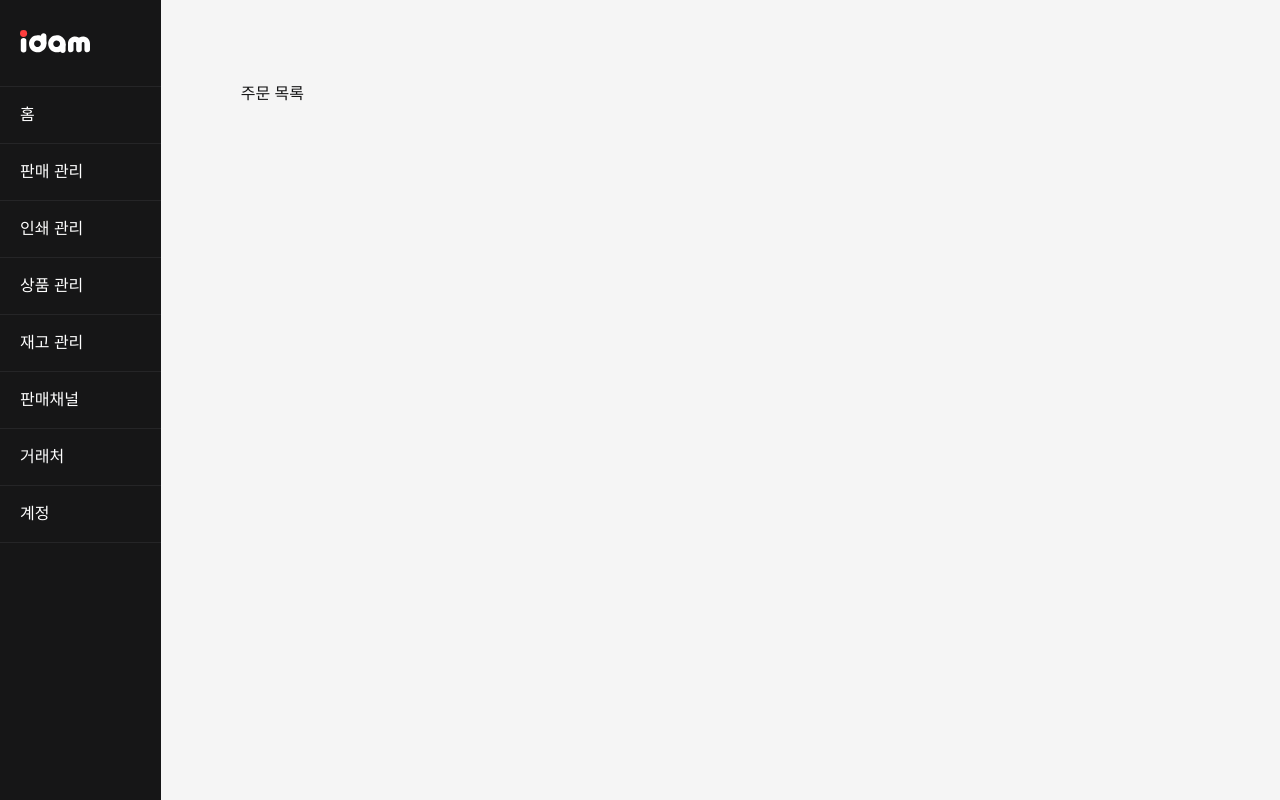
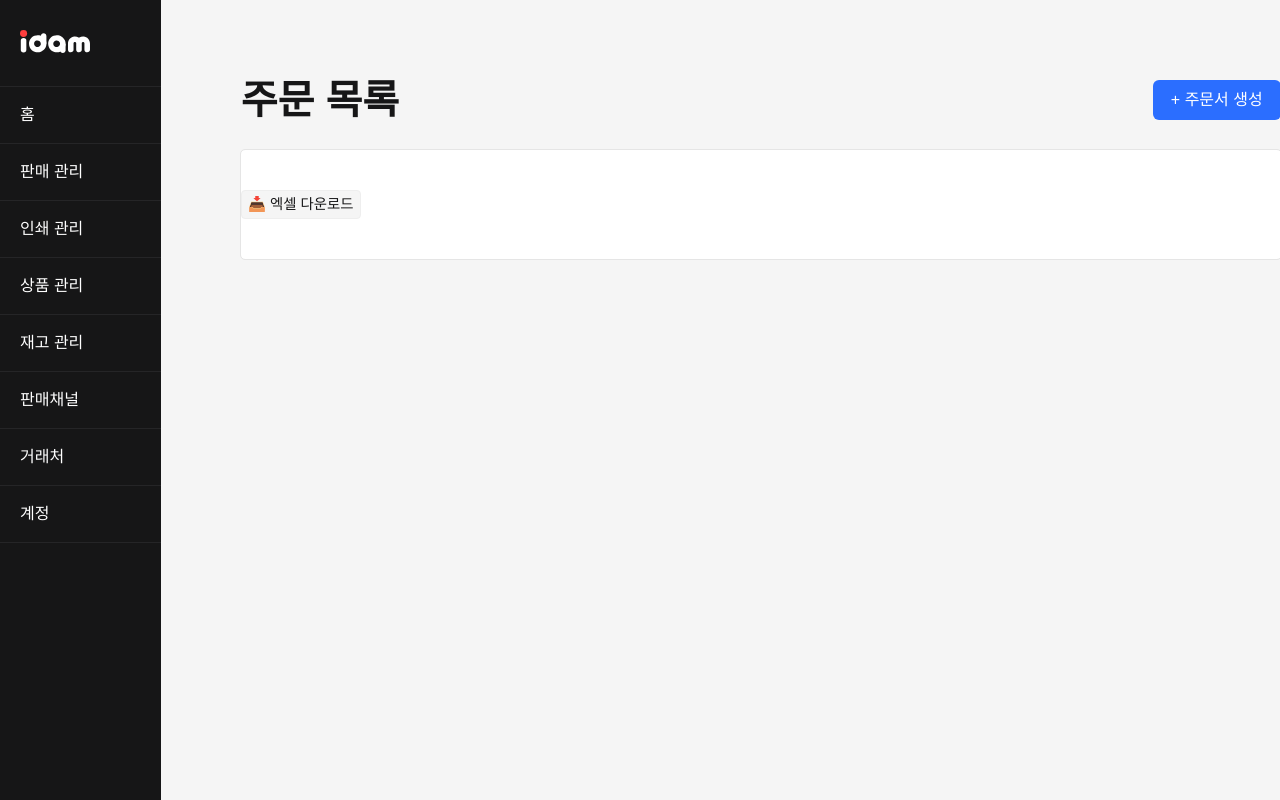
Before and after one commit to eviiee/idam_frontend, a Next.js app: page /admin/sale/order in a window 1280 px wide. Built offline with nearby package versions, Linux system fonts and the light colour scheme; a web font is replaced by a local one.

Commit message:
admin order pages

```diff
--- a/src/app/(admin)/admin/sale/order/[orderId]/page.tsx
+++ /dev/null
@@ -1,4 +0,0 @@
-
-export default function OrderAdminPage() {
-    return <div>주문 조회</div>
-}
--- a/src/app/(admin)/admin/sale/order/page.tsx
+++ b/src/app/(admin)/admin/sale/order/page.tsx
@@ -1,4 +1,18 @@
+'use client'
+
+import ActionButton from "@/components/admin/common/actionButton/ActionButton";
+import AdminPageHeader from "@/components/admin/ui/adminPageHeader/AdminPageHeader";
+import AdminPageSection from "@/components/admin/ui/adminPageSection/AdminPageSection";
 
 export default function OrderListAdminPage() {
-    return <div>주문 목록</div>
+    return (
+        <div>
+            <AdminPageHeader title="주문 목록" buttonLabel="+ 주문서 생성" href="new" useButton />
+            <AdminPageSection noPadding>
+                <div>
+                    <ActionButton onClick={()=>{}}>📥 엑셀 다운로드</ActionButton>
+                </div>
+            </AdminPageSection>
+        </div>
+    )
 }
--- a/src/app/globals.scss
+++ b/src/app/globals.scss
@@ -9,6 +9,10 @@
 
 :root {
   --background: #ffffff;
+  --background-light: #f5f5f5;
+  --background-shade: #eeeeee;
+
+
   --foreground: #161617;
   --foreground-hover: #474c51;
   --foreground-hover-dark: #252527;
--- /dev/null
+++ b/src/components/admin/common/actionButton/ActionButton.tsx
@@ -0,0 +1,15 @@
+import clsx from 'clsx'
+import styles from './actionButton.module.scss'
+import { ReactNode } from 'react'
+
+export default function ActionButton({
+    onClick,
+    className,
+    children
+}: {
+    onClick: () => void,
+    className?: string,
+    children: ReactNode
+}) {
+    return <button onClick={onClick} className={clsx(styles['action-button'], className)}>{children}</button>
+}
--- /dev/null
+++ b/src/components/admin/common/actionButton/actionButton.module.scss
@@ -0,0 +1,20 @@
+
+.action-button {
+    font-size: 0.9rem;
+    font-weight: 400;
+    color: var(--foreground);
+    line-height: 1;
+
+    padding: 0.4rem;
+    border-radius: 4px;
+
+    background-color: var(--background-light);
+    outline: 0;
+    border: 1px solid var(--background-shade);
+
+    cursor: pointer;
+
+    &:hover {
+        background-color: var(--background-shade);
+    }
+}
--- a/src/components/layout/ConsoleSideBar.tsx
+++ b/src/components/layout/ConsoleSideBar.tsx
@@ -16,7 +16,7 @@ export default function ConsoleSideBar() {
         list?: [string, string][];
     }[] = [
             { name: "홈", href: "" },
-            { name: "판매 관리", href: "sale", list: [["주문서 작성", "create"], ["주문 조회", "order"]] },
+            { name: "판매 관리", href: "sale", list: [["주문서 작성", "order/new"], ["주문 조회", "order"]] },
             { name: "인쇄 관리", href: "print", list: [["인쇄 목록", "list"], ["인쇄 시안 업로드", "upload"], ["인쇄 시안 조회", "history"]] },
             { name: "상품 관리", href: "product", list: [["상품 목록", "list"], ["신규상품 생성", "new"], ["휴대폰 모델 관리", "model"]] },
             { name: "재고 관리", href: "inventory", list: [["재고 현황", "current"], ["입고 생성", "inbound"]] },
```
Also changed, not shown: src/app/(admin)/admin/sale/order/(modal)/detail/page.tsx (added, +10 -0 lines), src/app/(admin)/admin/sale/order/new/page.tsx (renamed from src/app/(admin)/admin/sale/create/page.tsx).
